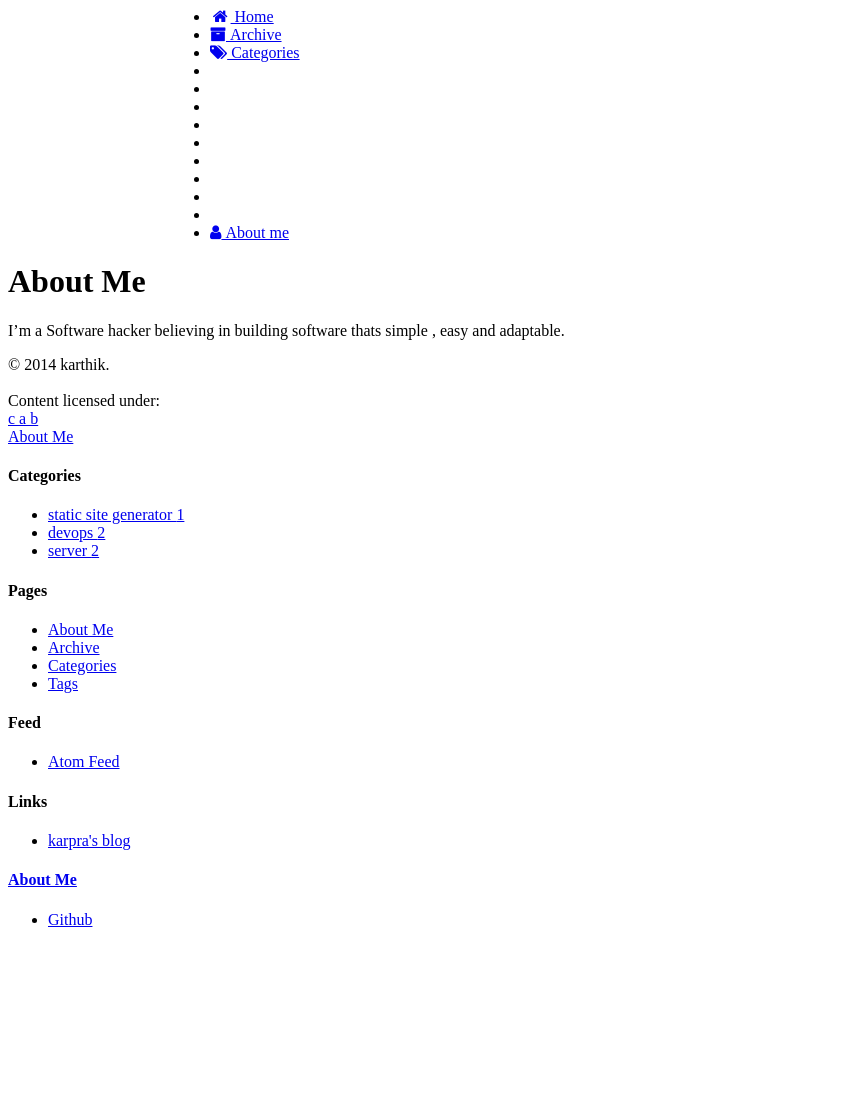
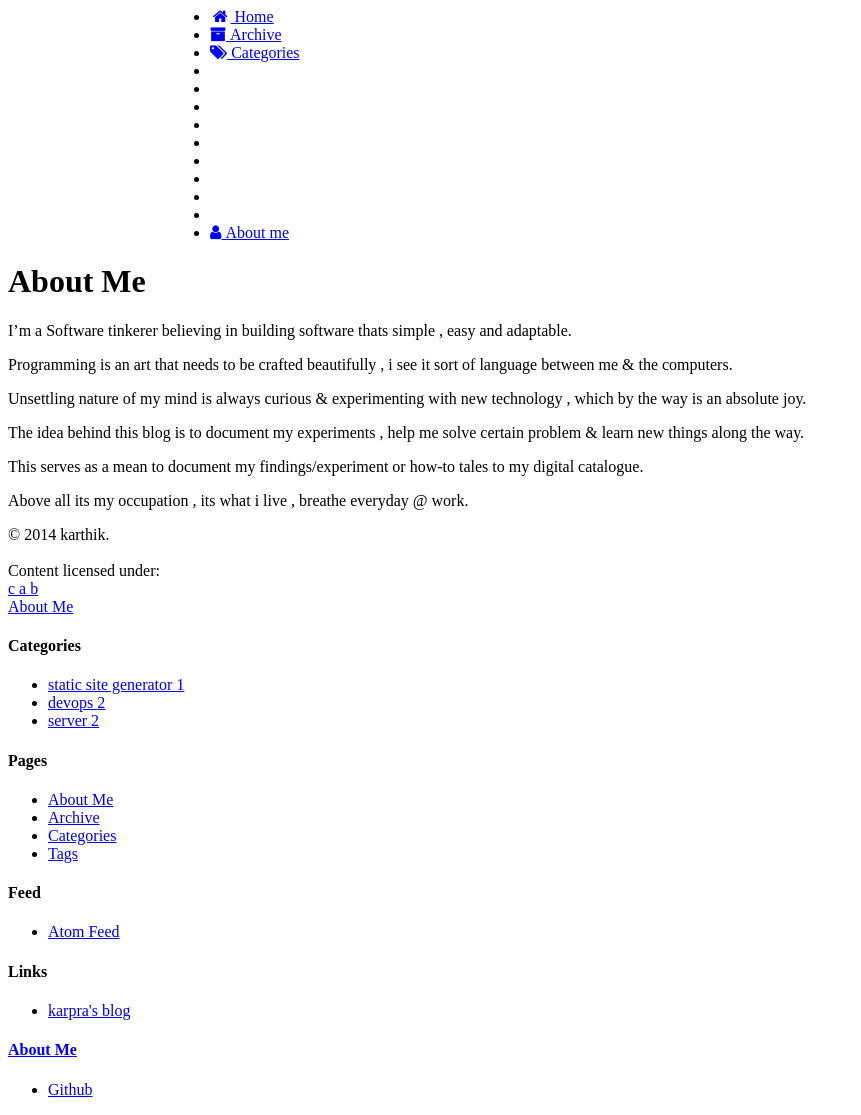
Before and after one commit to karpra/karpra.github.io, a Jekyll site: the page built from about.md, in a window 1280 px wide. Shown: the whole page, without its empty margins (0-861 px from the left). Built offline with Jekyll 4.4.1, drawn with Linux system fonts in a browser that asks for light colours; nearby versions of some CDN libraries; library files that are not in the unit come from our copies; before the commit the page ends 945 px from its top, so only the background shows below that.

Commit message:
Update about.md

```diff
--- a/about.md
+++ b/about.md
@@ -4,4 +4,14 @@ title: About Me
 header: About Me
 group: navigation
 ---
-I'm a Software hacker believing in building software thats simple , easy and adaptable.
+I’m a Software tinkerer believing in building software thats simple , easy and adaptable.
+
+Programming is an art that needs to be crafted beautifully , i see it sort of language between me & the computers.
+
+Unsettling nature of my mind is always curious & experimenting with new technology , which by the way is an absolute joy.
+
+The idea behind this blog is to document my experiments , help me solve certain problem & learn new things along the way.
+
+This serves as a mean to document my findings/experiment or how-to tales to my digital catalogue.
+
+Above all its my occupation , its what i live , breathe everyday @ work.
```
